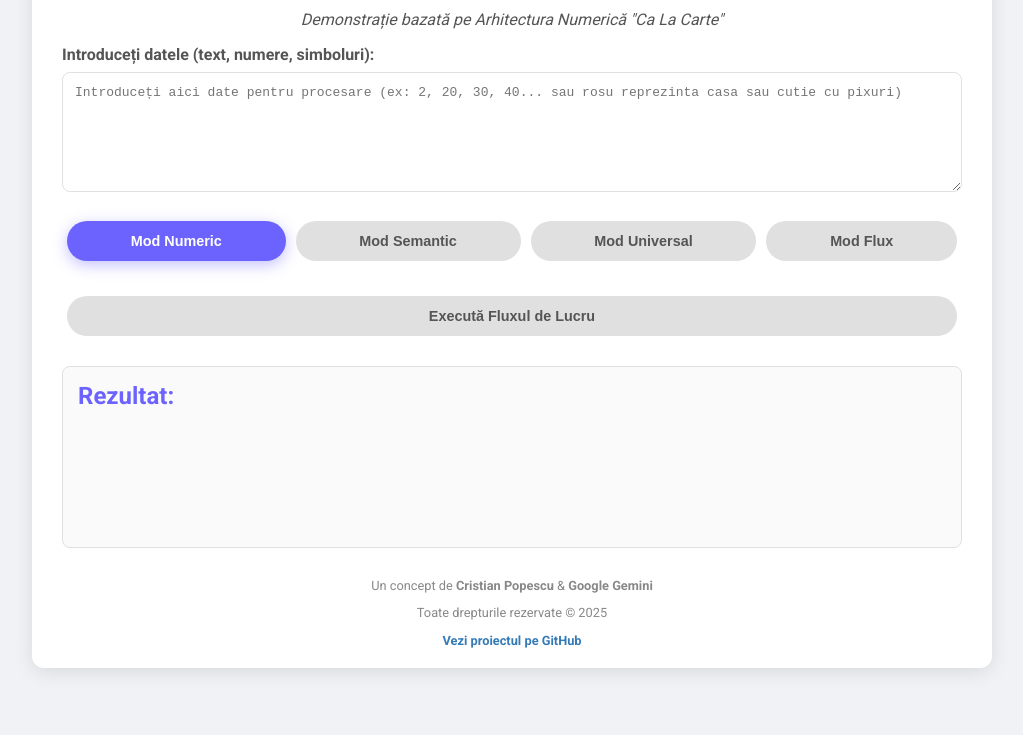
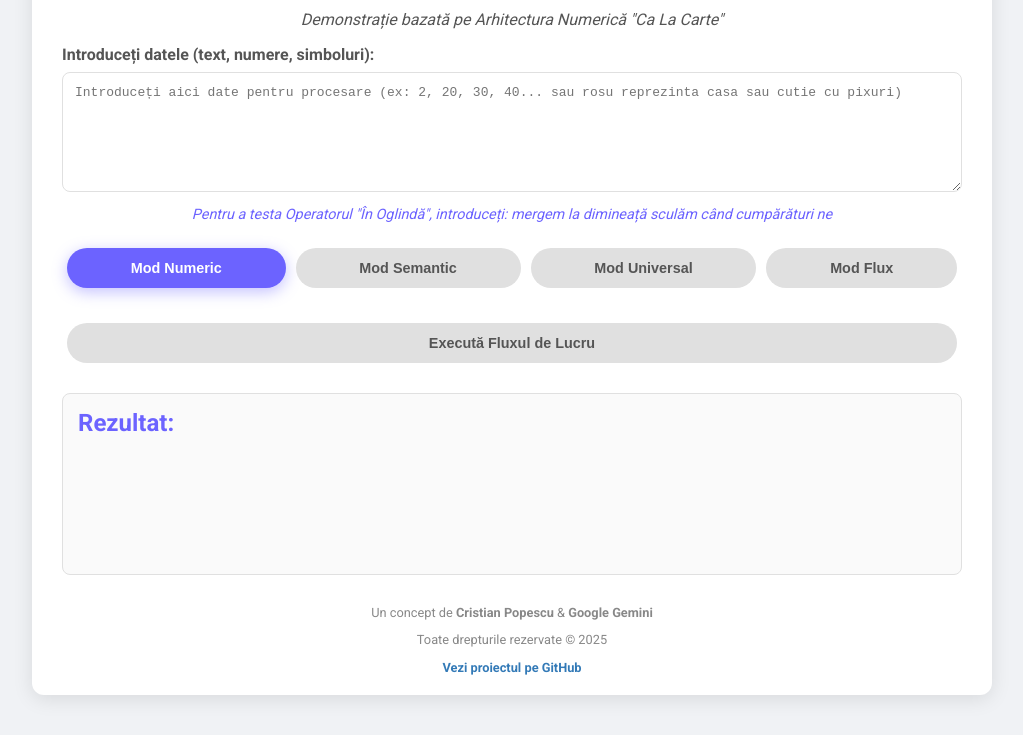
Before and after one commit to cronosrescris-ui/Living-Architecture-, a plain HTML site: page index.html in a window 1280 px wide. Shown: the part 148-883 px from the top of the page, without its empty margins (128-1151 px from the left). Before the commit the page ends 856 px from the top, so only its background shows below. Drawn offline with Linux system fonts and the light colour scheme.

Commit message:
Update index.html

```diff
--- a/index.html
+++ b/index.html
@@ -145,6 +145,9 @@
         <div class="input-group">
             <label for="inputField">Introduceți datele (text, numere, simboluri):</label>
             <textarea id="inputField" placeholder="Introduceți aici date pentru procesare (ex: 2, 20, 30, 40... sau rosu reprezinta casa sau cutie cu pixuri)"></textarea>
+            <p style="text-align: center; color: #6c63ff; font-style: italic; font-size: 0.9em; margin-top: 10px;">
+                <i>Pentru a testa Operatorul "În Oglindă", introduceți: mergem la dimineață sculăm când cumpărături ne</i>
+            </p>
         </div>
 
         <div class="mode-selection">
@@ -187,21 +190,17 @@
                 });
             });
 
-            // Harta operatorilor logici - inima sistemului viu
             const operatorMap = {
-                // Operatorul 0 (Radical, Punct de Origine)
                 0: (data, context) => {
                     context.output += `\n[0. Radical] - Punct de start. Analizăm scopul principal.\n`;
                     context.output += `   Input: ${data}\n`;
                     return { data: data, context: context };
                 },
-                // Operatorul 1 (Unitatea de Baza)
                 1: (data, context) => {
                     context.output += `\n[1. Unitate de Baza] - Inițierea unei acțiuni concrete.\n`;
                     context.output += `   Acțiune: Se inițiază procesarea datelor.\n`;
                     return { data: data, context: context };
                 },
-                // Operatorul 5 (Radical, Punct de Control)
                 5: (data, context) => {
                     context.output += `\n[5. Punct de Control] - Verificare și validare a integrității datelor.\n`;
                     let isValid = true;
@@ -211,14 +210,12 @@
                     context.output += `   Status de validare: ${isValid ? 'VALID' : 'INVALID'}\n`;
                     return { data: data, context: context, isValid: isValid };
                 },
-                // Operatorul 4 (Punct de Referinta)
                 4: (data, context) => {
                     context.output += `\n[4. Punct de Referinta] - Definirea coordonatelor logice.\n`;
                     const reference = data.split(' ')[0];
                     context.output += `   Coordonată: ${reference}\n`;
                     return { data: data, context: context };
                 },
-                // Operatorul 2 (La Patrat la Infinit) - Modul de creștere exponențială
                 2: (data, context) => {
                     context.output += `\n[2. La Patrat la Infinit] - Modelarea creșterii și a datelor neomogene.\n`;
                     const numbers = data.match(/\d+/g) ? data.match(/\d+/g).map(Number) : [];
@@ -230,26 +227,22 @@
                     context.output += result;
                     return { data: data, context: context };
                 },
-                // Operatorul 9 (Punctul Fix, Radical)
                 9: (data, context) => {
                     context.output += `\n[9. Punctul Fix] - Finalizarea unui ciclu.\n`;
                     context.output += `   Rezultatul final al procesului: "${data}"\n`;
                     return { data: data, context: context };
                 },
-                // Operatorul 6 (Unitatea de Masura)
                 6: (data, context) => {
                     context.output += `\n[6. Unitatea de Masura] - Evaluarea volumului și cantității.\n`;
                     const wordCount = data.split(/\s+/).filter(w => w).length;
                     context.output += `   Număr de cuvinte (volum): ${wordCount}\n`;
                     return { data: data, context: context };
                 },
-                // Operatorul 8 (Coordonator)
                 8: (data, context) => {
                     context.output += `\n[8. Coordonator] - Sincronizarea și integrarea fluxurilor.\n`;
                     context.output += `   Coordonare: Se ordonează datele pentru a fi integrate în sistem.\n`;
                     return { data: data, context: context };
                 },
-                // Operatorul 3 (In Oglinda) - Simetric si Asimetric
                 3: (data, context) => {
                     context.output += `\n[3. In Oglinda] - Modelarea stabilității și anomaliilor.\n`;
                     const words = data.toLowerCase().split(/\s+/).filter(w => w);
@@ -262,7 +255,6 @@
                     context.output += `   Verificare integritate: ${status}\n`;
                     return { data: data, context: context };
                 },
-                // Operatorul 7 (Feedback si Ajustari)
                 7: (data, context) => {
                     context.output += `\n[7. Feedback] - Analiza rezultatelor și ajustare.\n`;
                     const hasError = context.output.includes("INVALID") || context.output.includes("Anomalie");
@@ -272,7 +264,6 @@
                 }
             };
 
-            // Această funcție a lipsit și a cauzat problema
             const executeFlow = (input, flow, operatorMap) => {
                 let currentData = input;
                 let context = { output: '' };
@@ -335,4 +326,4 @@
         });
     </script>
 </body>
-</html>
+    </html>
```
